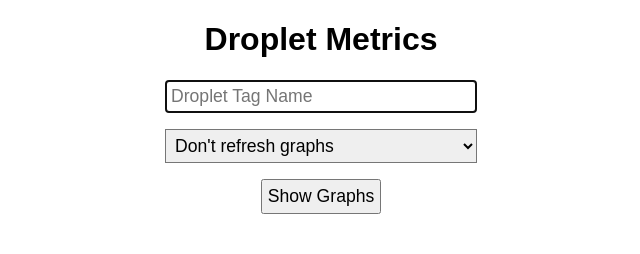
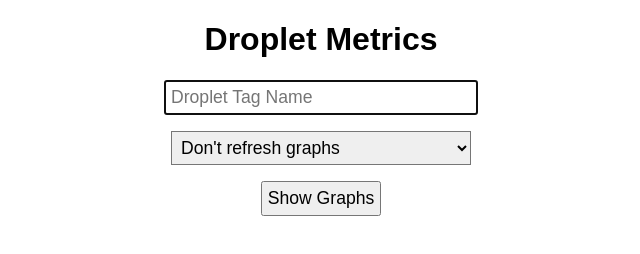
Before and after one commit to digitalocean-labs/droplet-batch-operations, a plain HTML site: page public/metrics.html in a window 1280 px wide. Shown: the full height of the page, 319-959 px from the left. Drawn offline with Linux system fonts and the light colour scheme.

Commit message:
don't suck in Firefox

```diff
--- a/public/metrics.css
+++ b/public/metrics.css
@@ -13,8 +13,6 @@
   font-size: 1.1em;
   margin: 0;
   padding: 5px;
-  border-width: 1px;
-  box-sizing: content-box;
   width: 300px;
 }
 
```
